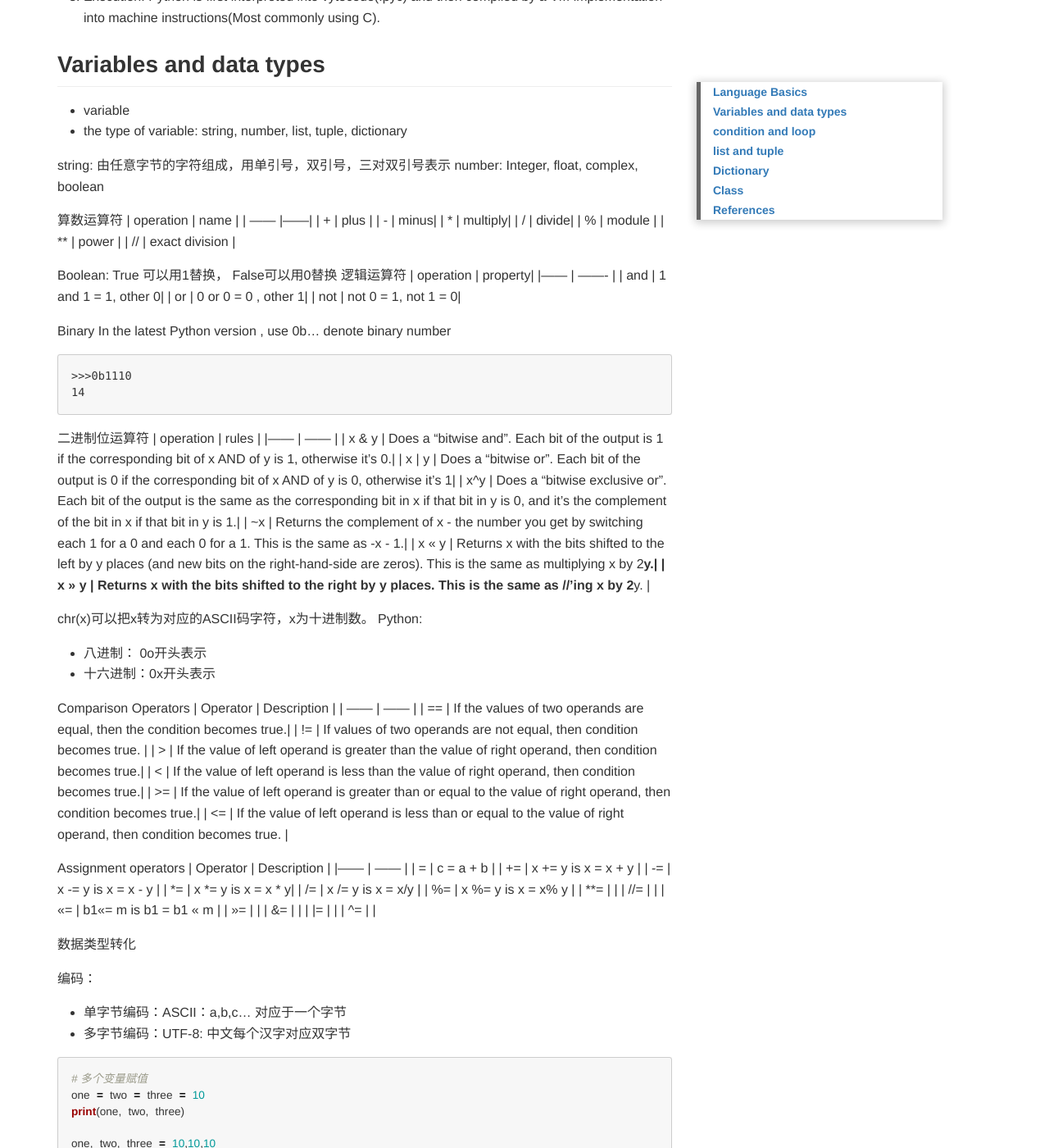
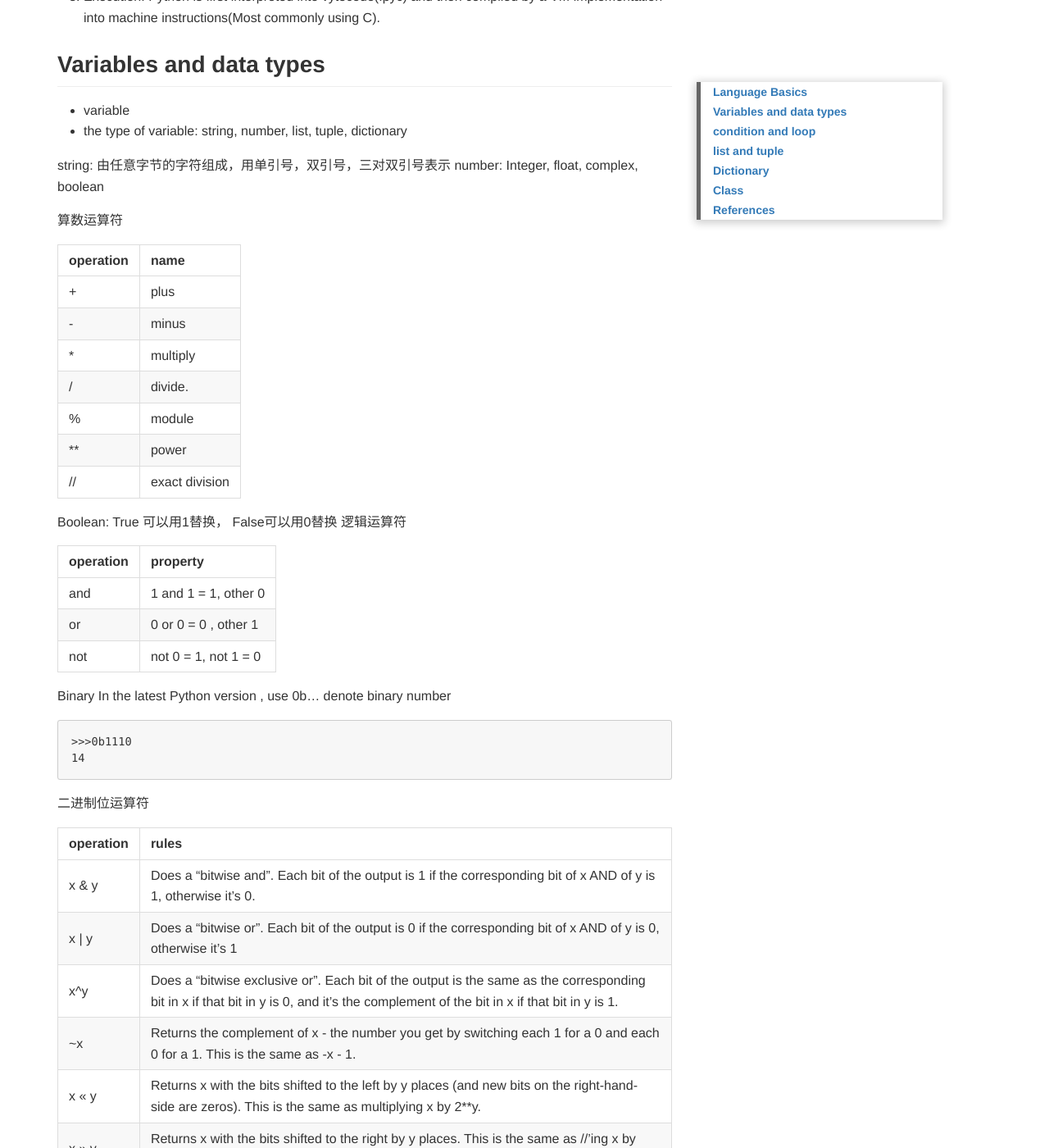
Before and after one commit to EwainZhang/EwainZhang.github.io, a Jekyll site: the page built from _posts/2019-01-11-Python-Basic.md, in a window 1280 px wide and 1400 px high, scrolled down 669 px. Shown: the whole window at 82% size. Built offline with Jekyll 4.4.1, drawn with Linux system fonts in a browser that asks for light colours; a script that is not in the unit is left out; some of the changed text lies outside the part shown.

Commit message:
Update 2019-01-11-Python-Basic.md

````diff
--- a/_posts/2019-01-11-Python-Basic.md
+++ b/_posts/2019-01-11-Python-Basic.md
@@ -21,18 +21,20 @@ string: 由任意字节的字符组成，用单引号，双引号，三对双引
 number: Integer, float, complex, boolean
 
 算数运算符
-| operation | name |
-| ------    |------|
-| +         | plus |
-| -         | minus|
-| *         | multiply|
-| /         | divide|
-| %         | module |
-| **        | power |
+
+| operation | name           |
+| ------    |------          |
+| +         | plus           |
+| -         | minus          |
+| *         | multiply       |
+| /         | divide.        |
+| %         | module         |
+| **        | power          |
 | //        | exact division |
 
 Boolean: True 可以用1替换， False可以用0替换
 逻辑运算符
+
 | operation | property|
 |------     | ------- |
 | and       | 1 and 1 = 1, other 0|
@@ -46,6 +48,7 @@ In the latest Python version , use 0b... denote binary number
 14
 ```
 二进制位运算符
+
 | operation | rules |
 |------     | ------ |
 | x & y     | Does a "bitwise and". Each bit of the output is 1 if the corresponding bit of x AND of y is 1, otherwise it's 0.|
@@ -62,6 +65,7 @@ Python:
 
 
  Comparison Operators
+
  | Operator | Description |
  | ------   | ------      |
  | ==       | If the values of two operands are equal, then the condition becomes true.|
@@ -71,7 +75,8 @@ Python:
  | >=       | If the value of left operand is greater than or equal to the value of right operand, then condition becomes true.|
  | <=       | If the value of left operand is less than or equal to the value of right operand, then condition becomes true. |
 
- Assignment operators
+ Assignment operators:
+
  | Operator | Description |
  |------    | ------      |
  | =        | c = a + b   |
@@ -230,6 +235,7 @@ variable接收sequence集合中获取的成员元素，循环一次接收一次
 2. 成员运算符、身份运算符
 
 membership operators
+
 | operator | Description |
 |------    | ------      |
 | in       |The ‘in’ operator is used to check if a value exists in a sequence or not. Evaluates to true if it finds a variable in the specified sequence and false otherwise.|
@@ -243,6 +249,7 @@ identity operators
 
 
 Operators Precedence in Python
+
 | Operator | Description |
 |------    | ------      |
 | **       | Exponentiation |
````
